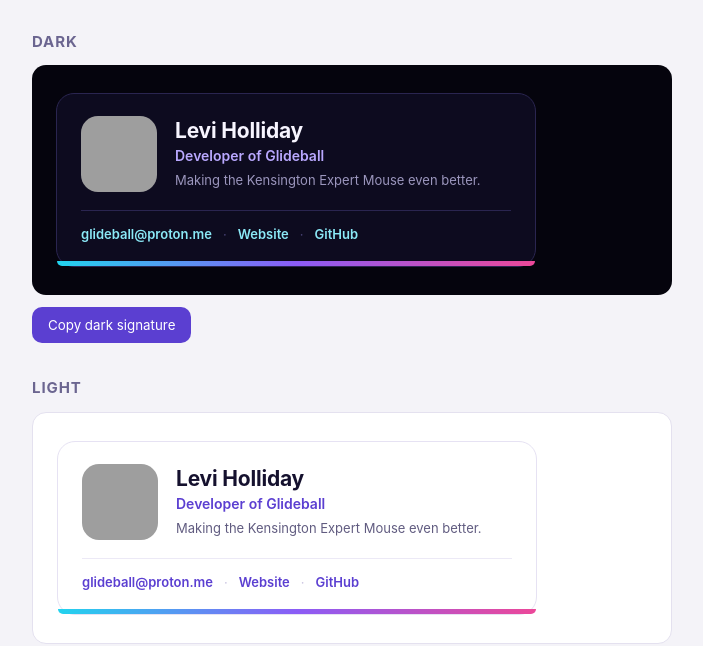
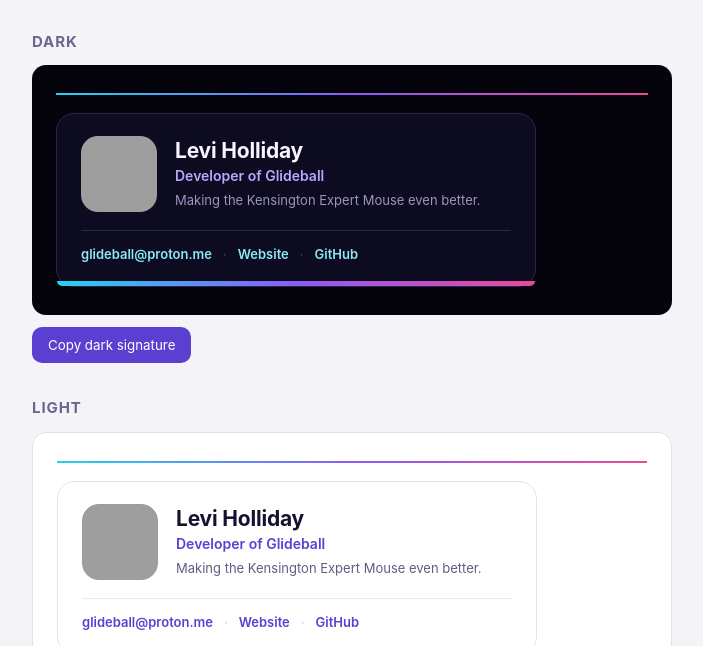
Before and after one commit to leviholliday/Glideball, a plain HTML site: page docs/email-signature.html in a window 1280 px wide. Shown: the part 153-799 px from the top of the page, without its empty margins (288-991 px from the left). Drawn offline with Linux system fonts and the light colour scheme; grey boxes are pictures that could not be loaded.

Commit message:
Email signature: full-width gradient line above the card
Co-Authored-By: Claude Opus 5.5 <noreply@anthropic.com>

```diff
--- a/docs/email-signature.html
+++ b/docs/email-signature.html
@@ -44,6 +44,7 @@
   <h2>Dark</h2>
   <div class="stage dark">
     <div id="sig-dark">
+<div style="height:2px;line-height:2px;font-size:2px;margin:0 0 18px 0;background-color:#8b5cf6;background-image:linear-gradient(90deg,#22d3ee 0%,#8b5cf6 50%,#ec4899 100%);">&nbsp;</div>
 <table cellpadding="0" cellspacing="0" border="0" role="presentation" style="border-collapse:separate;width:100%;max-width:480px;background-color:#0d0b1f;border:1px solid #2a2550;border-radius:18px;font-family:-apple-system,BlinkMacSystemFont,'Segoe UI',Roboto,Helvetica,Arial,sans-serif;">
   <tr>
     <td style="padding:22px 24px 18px 24px;">
@@ -81,6 +82,7 @@
   <h2>Light</h2>
   <div class="stage light">
     <div id="sig-light">
+<div style="height:2px;line-height:2px;font-size:2px;margin:0 0 18px 0;background-color:#8b5cf6;background-image:linear-gradient(90deg,#22d3ee 0%,#8b5cf6 50%,#ec4899 100%);">&nbsp;</div>
 <table cellpadding="0" cellspacing="0" border="0" role="presentation" style="border-collapse:separate;width:100%;max-width:480px;background-color:#ffffff;border:1px solid #e6e2f3;border-radius:18px;font-family:-apple-system,BlinkMacSystemFont,'Segoe UI',Roboto,Helvetica,Arial,sans-serif;">
   <tr>
     <td style="padding:22px 24px 18px 24px;">
```
